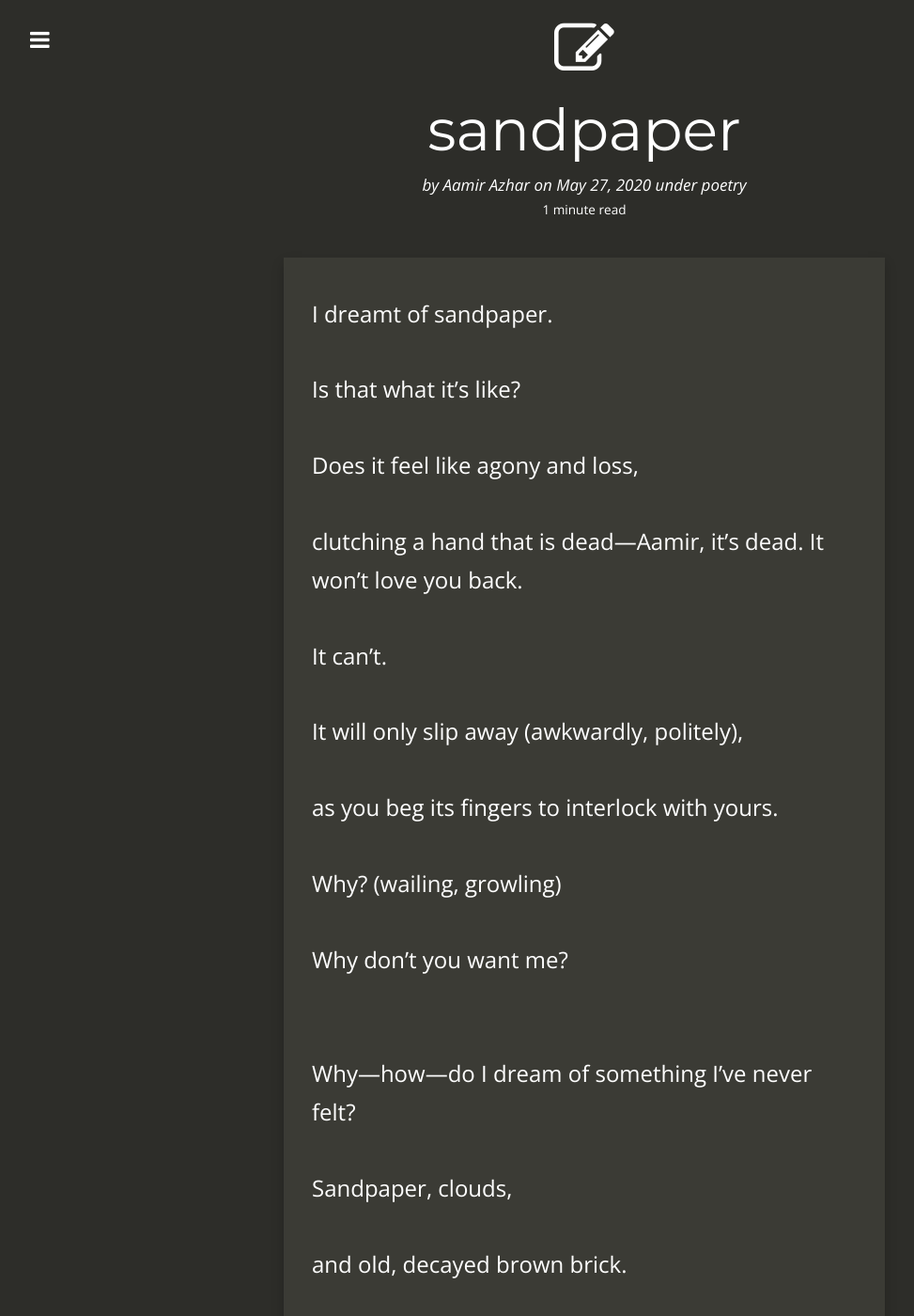
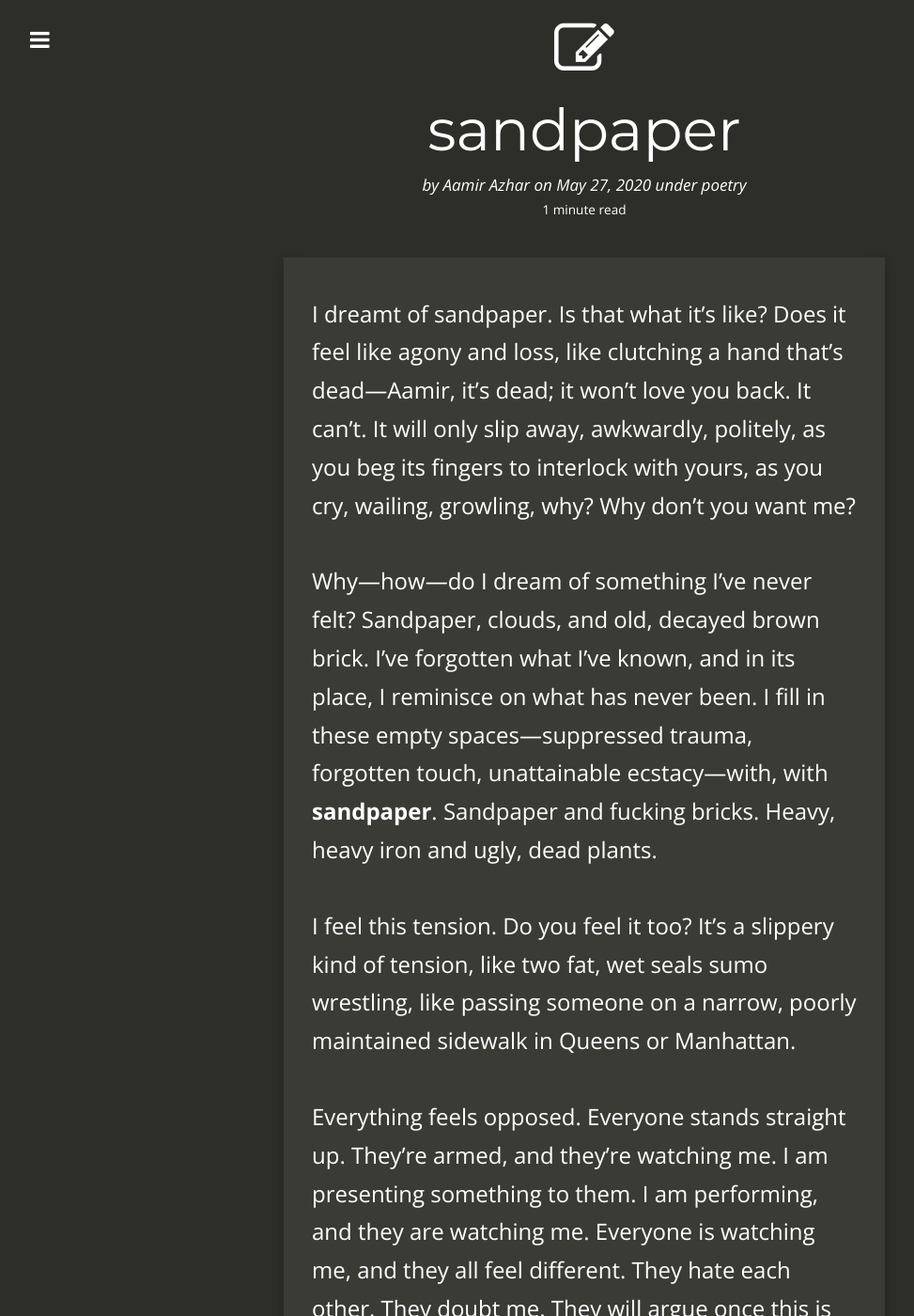
Before and after one commit to jacobtomlinson/carte-noire, a Jekyll site: the page built from _posts/2020-05-27-sandpaper.md, in a window 1280 px wide and 1400 px high. Shown: the whole window at 94% size, without its empty margins (18-991 px from the left). Built offline with Jekyll 4.4.1, drawn with Linux system fonts in a browser that asks for light colours; nearby versions of some CDN libraries; comment, search, counter and statistics services are not loaded; some of the changed text lies outside the part shown.

Commit message:
Change line breaks in sandpaper poem.

```diff
--- a/_posts/2020-05-27-sandpaper.md
+++ b/_posts/2020-05-27-sandpaper.md
@@ -13,140 +13,20 @@ tags:
   - tension
   - trauma
 ---
-I dreamt of sandpaper.
+I dreamt of sandpaper. Is that what it’s like? Does it feel like agony and loss, like clutching a hand that’s dead—Aamir, it’s dead; it won’t love you back. It can’t. It will only slip away, awkwardly, politely, as you beg its fingers to interlock with yours, as you cry, wailing, growling, why? Why don’t you want me?
 
-Is that what it’s like?
+Why—how—do I dream of something I’ve never felt? Sandpaper, clouds, and old, decayed brown brick. I’ve forgotten what I’ve known, and in its place, I reminisce on what has never been. I fill in these empty spaces—suppressed trauma, forgotten touch, unattainable ecstacy—with, with **sandpaper**. Sandpaper and fucking bricks. Heavy, heavy iron and ugly, dead plants.
 
-Does it feel like agony and loss,
+I feel this tension. Do you feel it too? It’s a slippery kind of tension, like two fat, wet seals sumo wrestling, like passing someone on a narrow, poorly maintained sidewalk in Queens or Manhattan.
 
-clutching a hand that is dead—Aamir, it’s dead. It won’t love you back.
+Everything feels opposed. Everyone stands straight up. They’re armed, and they’re watching me. I am presenting something to them. I am performing, and they are watching me. Everyone is watching me, and they all feel different. They hate each other. They doubt me. They will argue once this is all finished. I will eavesdrop like a child. I will hide like the little boy I am.
 
-It can’t.
+They are my parents, no? Everyone, gather round and watch me stumble. Watch me forget my lines and hold the wrong note. I will never be good enough, but the tension will make me better. Yes, yes, it will make me better, and I will use it.
 
-It will only slip away (awkwardly, politely),
+Dialectic, or masochistic? Exhausting, or exhilarating? Futile, or fundamental?
 
-as you beg its fingers to interlock with yours.
+Follow me, and I will find clarity. Rub against me, like you were sandpaper, and I will find layers. I will evolve and grow, I will yell, I will cry and I will understand.
 
-Why? (wailing, growling)
-
-Why don’t you want me?
-
-<br>
-Why—how—do I dream of something I’ve never felt?
-
-Sandpaper, clouds,
-
-and old, decayed brown brick.
-
-I’ve forgotten what I’ve known, and in its place, I reminisce on what has never been.
-
-I fill in these empty spaces—
-
-suppressed trauma,
-
-forgotten touch,
-
-unattainable ecstacy—
-
-with,
-
-with **sandpaper**.
-
-Sandpaper and fucking bricks.
-
-Heavy, heavy iron and ugly, dead plants.
-
-<br>
-I feel this tension.
-
-Do you feel it too?
-
-It’s a slippery kind of tension,
-
-like two fat, wet seals sumo wrestling,
-
-like passing someone on a narrow, poorly maintained sidewalk —
-
-Queens or Manhattan.
-
-<br>
-Everything feels opposed.
-
-Everyone stands straight up.
-
-They’re armed, and they’re watching me.
-
-I am presenting something to them.
-
-I am performing
-
-and they are watching me.
-
-Everyone is watching me,
-
-and they all feel different.
-
-They hate each other.
-
-They doubt me.
-
-They will argue once this is all finished.
-
-I will eavesdrop like a child.
-
-I will hide like the little boy I am.
-
-<br>
-They are my parents, no?
-
-Everyone, gather round and watch me stumble.
-
-Watch me forget my lines
-
-and hold the wrong note.
-
-I will never be good enough,
-
-but the tension will make me better.
-
-Yes,
-
-yes,
-
-it will make me better,
-
-and I will use it.
-
-Dialectic,
-
-or masochistic?
-
-Exhausting,
-
-or exhilarating?
-
-Futile,
-
-or fundamental?
-
-<br>
-Follow me,
-
-and I will find clarity.
-
-Rub against me,
-
-like you were sandpaper,
-
-and I will find layers.
-
-I will evolve and grow,
-
-I will yell,
-
-I will cry and I will understand.
-
-<br>
 Give me all of it.
 
 Sandpaper.
```
